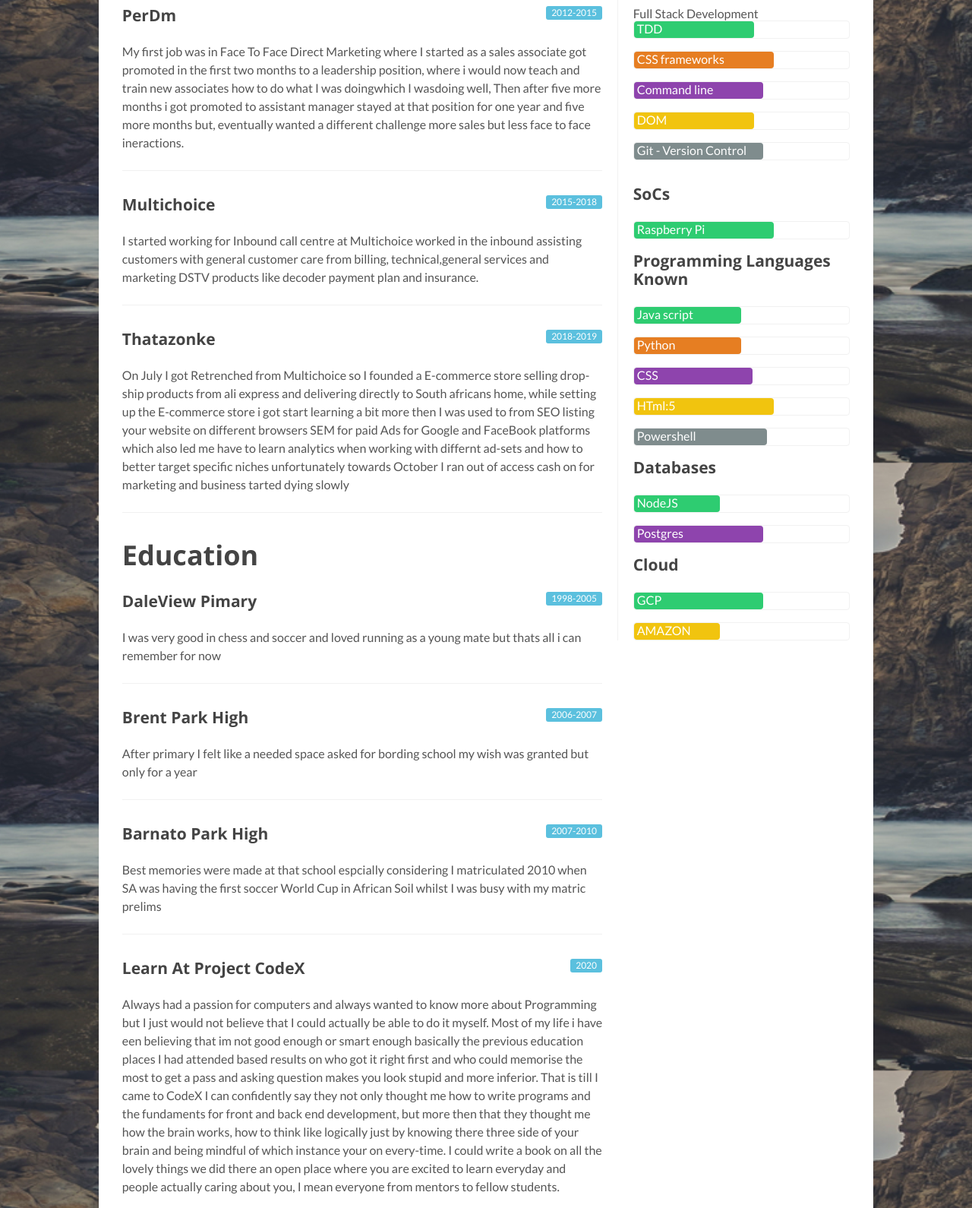
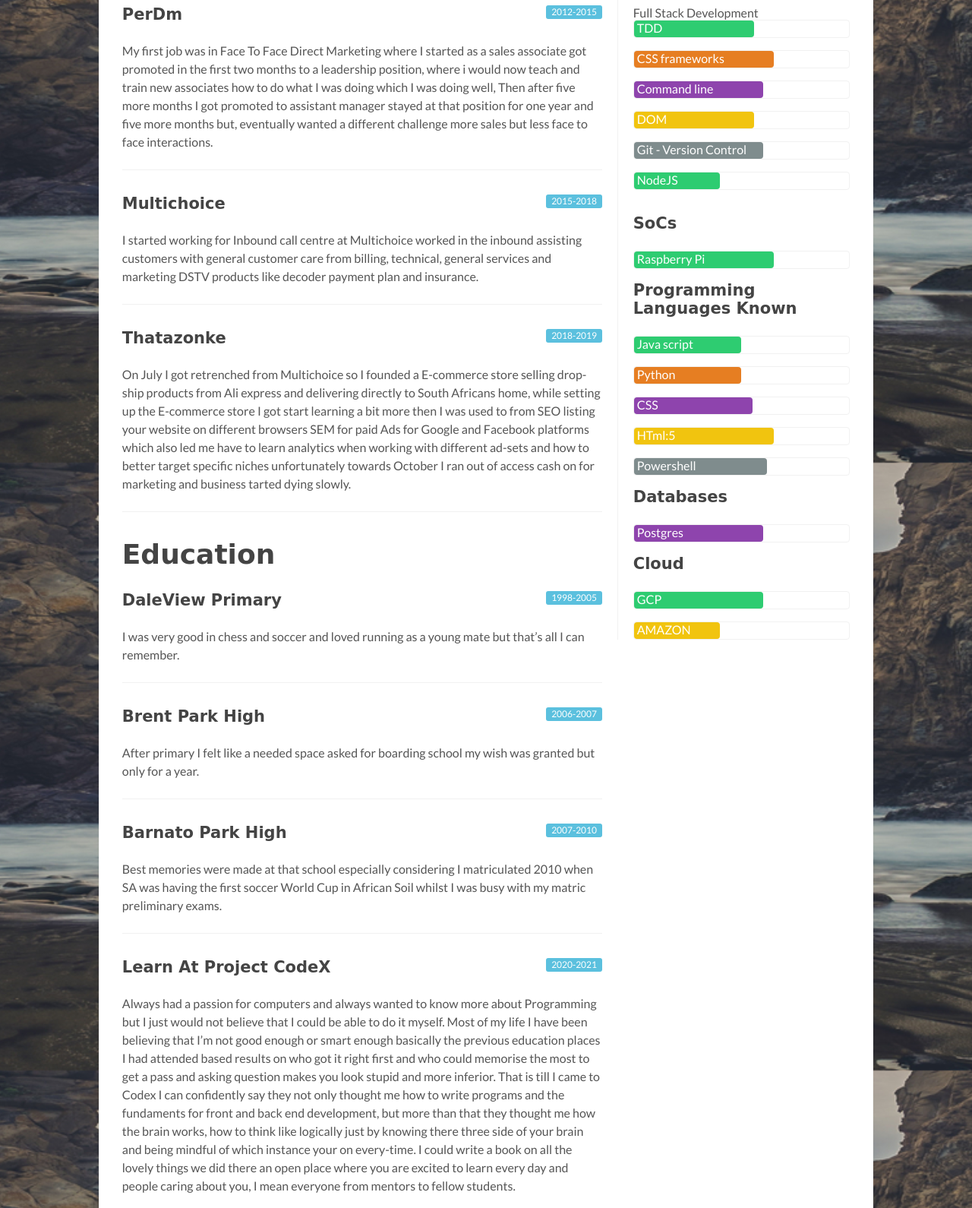
Before and after one commit to mduduziavatar/my-Portfolio, a plain HTML site: page resume.html in a window 1280 px wide. Shown: the part 191-1781 px from the top of the page at 76% size. Drawn offline with nearby package versions, Linux system fonts and the light colour scheme; a web font is replaced by a local one.

Commit message:
updated css and fonts

```diff
--- a/contact.html
+++ b/contact.html
@@ -6,11 +6,13 @@
     <meta http-equiv="X-UA-Compatible" content="IE=edge,chrome=1">
     <meta name="description" content="">
     <meta name="viewport" content="width=device-width, initial-scale=1.0">
-    <link rel="stylesheet" href="https://stackpath.bootstrapcdn.com/font-awesome/4.7.0/css/font-awesome.min.css" integrity="sha384-wvfXpqpZZVQGK6TAh5PVlGOfQNHSoD2xbE+QkPxCAFlNEevoEH3Sl0sibVcOQVnN" crossorigin="anonymous">
+    <link rel="stylesheet" href="https://stackpath.bootstrapcdn.com/font-awesome/4.7.0/css/font-awesome.min.css"
+        integrity="sha384-wvfXpqpZZVQGK6TAh5PVlGOfQNHSoD2xbE+QkPxCAFlNEevoEH3Sl0sibVcOQVnN" crossorigin="anonymous">
     <link rel="stylesheet" href="css/normalize.min.css">
     <link rel="stylesheet" href="css/normalize.css">
     <link rel="stylesheet" href="css/main.css">
-    <link rel="stylesheet" href="https://cdnjs.cloudflare.com/ajax/libs/font-awesome/4.7.0/css/font-awesome.min.css">
+    <!-- <link rel="stylesheet" href="https://cdnjs.cloudflare.com/ajax/libs/font-awesome/4.7.0/css/font-awesome.min.css"> -->
+    <link rel="stylesheet" href="https://cdnjs.cloudflare.com/ajax/libs/font-awesome/5.15.2/css/all.min.css">
     <link rel="icon" href="favicon.ico" type="image/-icon">
     <title>Siphiwe Malinga - Full Stack Web Developer</title>
 </head>
@@ -21,16 +23,16 @@
             <div id="tab-container" class="tab-container">
                 <ul class="tabs">
                     <li class='tab' id="tab-about">
-                        <a href="index.html"><i class="icon-user"></i>About Me</a>
+                        <a href="index.html"><i class="fas fa-user"></i>About Me</a>
                     </li>
                     <li class='tab'>
-                        <a href="resume.html"><i class="icon-file-text"></i>Resume</a>
+                        <a href="resume.html"><i class="fas fa-file-alt"></i>Resume</a>
                     </li>
                     <li class='tab'>
-                        <a href="portfolio.html"><i class="icon-heart"></i>Coding Projects</a>
+                        <a href="portfolio.html"><i class="fas fa-heart"></i>Coding Projects</a>
                     </li>
                     <li class='tab'>
-                        <a href="contact.html"><i class="icon-envelope"></i>Contact</a>
+                        <a href="contact.html"><i class="fas fa-envelope"></i>Contact</a>
                     </li>
                 </ul>
                 <div id="tab-data-wrap">
@@ -39,24 +41,28 @@
                             <div class="g1">
                                 <div class="sny-icon-box">
                                     <div class="sny-icon">
-                                        <i class="icon-user"></i>
+                                        <i class="icon-globe"></i>
                                     </div>
                                     <div class="sny-icon-content">
-                                        <h4>About Me</h4>
-                                        <p>I was born in Soweto Johanessburg South Africa. After high school tried teaching my self how to program the whole year got some basics thereafter like building a hangman game in python. Then I had to go to work,
-                                            worked in Direct sales, then telesales, then I did online e-commerce sales. Through all of that my passion was always on computers on how they work to give us this technology that we see everyday. Tried teaching
-                                            myself how to programme but thanks to CodeX I now can</p>
+                                        <h4>My Location</h4>
+                                        <p>Cape Town South Africa</p>
                                     </div>
                                 </div>
                             </div>
                             <div class="g1">
                                 <div class="sny-icon-box">
                                     <div class="sny-icon">
-                                        <i class="icon-globe"></i>
+                                        <i class="icon-user"></i>
                                     </div>
                                     <div class="sny-icon-content">
-                                        <h4>My Address</h4>
-                                        <p>96 Kipling ave Mandaley Mitchells Plain 7789</p>
+                                        <h4>About Me</h4>
+                                        <p>I was born in Soweto Johannesburg South Africa. After high school tried
+                                            teaching myself how to program the whole year got some basics thereafter
+                                            like building a hangman game in python. Then I had to go to work, worked in
+                                            Direct sales, then telesales, then I did online e-commerce sales. Through
+                                            all my passion was always on computers on how they work to give us this
+                                            technology that we see every day. Tried teaching myself how to programme but
+                                            thanks to Codex I now can.</p>
                                     </div>
                                 </div>
                             </div>
@@ -85,7 +91,8 @@
                                 <div class="item-box clearfix">
                                     <div class="item-data">
                                         <h3>
-                                            <a href="https://www.linkedin.com/in/siphiwe-mduduzi-malinga-90941b156/" class="fa fa-linkedin"></a>
+                                            <a href="https://www.linkedin.com/in/siphiwe-mduduzi-malinga-90941b156/"
+                                                class="fab fa-linkedin"></a>
                                         </h3>
                                     </div>
                                 </div>
@@ -94,7 +101,7 @@
                                 <div class="item-box clearfix">
                                     <div class="item-data">
                                         <h3>
-                                            <a href="https://twitter.com/Siphiwe65193093" class="fa fa-twitter"></a>
+                                            <a href="https://twitter.com/Siphiwe65193093" class="fab fa-twitter"></a>
                                         </h3>
                                     </div>
                                 </div>
@@ -103,7 +110,7 @@
                                 <div class="item-box clearfix">
                                     <div class="item-data">
                                         <h3>
-                                            <a href="https://www.facebook.com/siphiwemdu" class="fa fa-facebook"></a>
+                                            <a href="https://www.facebook.com/siphiwemdu" class="fab fa-facebook-f"></a>
                                         </h3>
                                     </div>
                                 </div>
@@ -112,7 +119,8 @@
                                 <div class="item-box clearfix">
                                     <div class="item-data">
                                         <h3>
-                                            <a href="https://www.instagram.com/siphiwemduduzimalinga/" class="fa fa-instagram"></a>
+                                            <a href="https://www.instagram.com/siphiwemduduzimalinga/"
+                                                class="fab fa-instagram"></a>
                                         </h3>
                                     </div>
                                 </div>
--- a/css/main.css
+++ b/css/main.css
@@ -1,5 +1,7 @@
 @import url(http://fonts.googleapis.com/css?family=Open+Sans:400,700);
 @import url(http://fonts.googleapis.com/css?family=Lato:400,700);
+@import url(https://fonts.googleapis.com/css2?family=Fruktur&display=swap);
+@import url(https://cdnjs.cloudflare.com/ajax/libs/font-awesome/4.7.0/css/font-awesome.min.css);
 *,
 *:before,
 *:after {
@@ -8,6 +10,10 @@
     box-sizing: border-box;
 }
 
+/* Fonts */
+#header{
+    font-family: 'Fruktur', cursive;
+}
 
 /* HTML5 DECLARATIONS */
 
@@ -654,6 +660,7 @@ body {
 
 #header h4 {
     margin-bottom: 0px;
+
 }
 
 #header .visible {
@@ -779,11 +786,19 @@ body {
     text-transform: uppercase;
     letter-spacing: 2px;
     margin-bottom: .3em;
+    font-family: 'Fruktur', cursive;
+}
+
+#header h3 {
+    color: #999;
+    font-family: 'Fruktur', cursive;
+
 }
 
 .info h4,
 #header h4 {
     color: #999;
+
 }
 
 
@@ -875,9 +890,21 @@ body {
     clear: both;
 }
 
+#about{
+    font-style: fa fa-odnoklassniki-square;
+}
+
+#resume h3, h4, h5{
+    font-family: 'Fruktur', cursive;
+
+}
 
 /* Portfolio */
 
+#portfolio h3{
+    font-family: 'Fruktur', cursive;
+
+}
 .image {
     position: relative;
 }
--- a/resume.html
+++ b/resume.html
@@ -4,11 +4,12 @@
 <head>
     <meta charset="UTF-8">
     <meta name="viewport" content="width=device-width, initial-scale=1.0">
-    <link rel="stylesheet" href="https://stackpath.bootstrapcdn.com/font-awesome/4.7.0/css/font-awesome.min.css" integrity="sha384-wvfXpqpZZVQGK6TAh5PVlGOfQNHSoD2xbE+QkPxCAFlNEevoEH3Sl0sibVcOQVnN" crossorigin="anonymous">
+    <link rel="stylesheet" href="https://stackpath.bootstrapcdn.com/font-awesome/4.7.0/css/font-awesome.min.css"
+        integrity="sha384-wvfXpqpZZVQGK6TAh5PVlGOfQNHSoD2xbE+QkPxCAFlNEevoEH3Sl0sibVcOQVnN" crossorigin="anonymous">
     <link rel="stylesheet" href="css/normalize.min.css">
     <link rel="stylesheet" href="css/normalize.css">
     <link rel="stylesheet" href="css/main.css">
-    <link rel="stylesheet" href="https://cdnjs.cloudflare.com/ajax/libs/font-awesome/4.7.0/css/font-awesome.min.css">
+    <link rel="stylesheet" href="https://cdnjs.cloudflare.com/ajax/libs/font-awesome/5.15.2/css/all.min.css">
     <link rel="icon" href="favicon.ico" type="image/-icon">
     <title>Siphiwe Malinga - Full Stack Web Developer</title>
 </head>
@@ -19,16 +20,16 @@
             <div id="tab-container" class="tab-container">
                 <ul class="tabs">
                     <li class='tab' id="tab-about">
-                        <a href="index.html"><i class="icon-user"></i>About Me</a>
+                        <a href="index.html"><i class="fas fa-user"></i>About Me</a>
                     </li>
                     <li class='tab'>
-                        <a href="resume.html"><i class="icon-file-text"></i>Resume</a>
+                        <a href="resume.html"><i class="fas fa-file-alt"></i>Resume</a>
                     </li>
                     <li class='tab'>
-                        <a href="portfolio.html"><i class="icon-heart"></i>Coding Projects</a>
+                        <a href="portfolio.html"><i class="fas fa-heart"></i>Coding Projects</a>
                     </li>
                     <li class='tab'>
-                        <a href="contact.html"><i class="icon-envelope"></i>Contact</a>
+                        <a href="contact.html"><i class="fas fa-envelope"></i>Contact</a>
                     </li>
                 </ul>
             </div>
@@ -45,8 +46,12 @@
                                         PerDm
                                     </h5>
                                     <p>
-                                        My first job was in Face To Face Direct Marketing where I started as a sales associate got promoted in the first two months to a leadership position, where i would now teach and train new associates how to do what I was doingwhich I wasdoing well, Then
-                                        after five more months i got promoted to assistant manager stayed at that position for one year and five more months but, eventually wanted a different challenge more sales but less face to face ineractions.
+                                        My first job was in Face To Face Direct Marketing where I started as a sales
+                                        associate got promoted in the first two months to a leadership position, where i
+                                        would now teach and train new associates how to do what I was doing which I was
+                                        doing well, Then after five more months I got promoted to assistant manager
+                                        stayed at that position for one year and five more months but, eventually wanted
+                                        a different challenge more sales but less face to face interactions.
                                     </p>
                                 </li>
                                 <li><span class="label label-info">2015-2018</span>
@@ -54,47 +59,66 @@
                                         Multichoice
                                     </h5>
                                     <p>
-                                        I started working for Inbound call centre at Multichoice worked in the inbound assisting customers with general customer care from billing, technical,general services and marketing DSTV products like decoder payment plan and insurance.
+                                        I started working for Inbound call centre at Multichoice worked in the inbound
+                                        assisting customers with general customer care from billing, technical, general
+                                        services and marketing DSTV products like decoder payment plan and insurance.
                                     </p>
                                 </li>
                                 <li><span class="label label-info">2018-2019</span>
                                     <h5>
                                         Thatazonke
                                     </h5>
-                                    <p>On July I got Retrenched from Multichoice so I founded a E-commerce store selling drop-ship products from ali express and delivering directly to South africans home, while setting up the E-commerce store i got start
-                                        learning a bit more then I was used to from SEO listing your website on different browsers SEM for paid Ads for Google and FaceBook platforms which also led me have to learn analytics when working with differnt
-                                        ad-sets and how to better target specific niches unfortunately towards October I ran out of access cash on for marketing and business tarted dying slowly</p>
+                                    <p>On July I got retrenched from Multichoice so I founded a E-commerce store selling
+                                        drop-ship products from Ali express and delivering directly to South Africans
+                                        home, while setting up the E-commerce store I got start learning a bit more then
+                                        I was used to from SEO listing your website on different browsers SEM for paid
+                                        Ads for Google and Facebook platforms which also led me have to learn analytics
+                                        when working with different ad-sets and how to better target specific niches
+                                        unfortunately towards October I ran out of access cash on for marketing and
+                                        business tarted dying slowly.</p>
                                 </li>
                                 <h3>
                                     Education
                                 </h3>
                                 <li><span class="label label-info">1998-2005</span>
                                     <h5>
-                                        DaleView Pimary
+                                        DaleView Primary
                                     </h5>
-                                    <p>I was very good in chess and soccer and loved running as a young mate but thats all i can remember for now</p>
+                                    <p>I was very good in chess and soccer and loved running as a young mate but that’s
+                                        all I can remember.</p>
                                 </li>
                                 <li><span class="label label-info">2006-2007</span>
                                     <h5>
                                         Brent Park High
                                     </h5>
-                                    <p>After primary I felt like a needed space asked for bording school my wish was granted but only for a year </p>
+                                    <p>After primary I felt like a needed space asked for boarding school my wish was
+                                        granted but only for a year.</p>
                                 </li>
                                 <li><span class="label label-info">2007-2010</span>
                                     <h5>
                                         Barnato Park High
                                     </h5>
-                                    <p>Best memories were made at that school espcially considering I matriculated 2010 when SA was having the first soccer World Cup in African Soil whilst I was busy with my matric prelims</p>
+                                    <p>Best memories were made at that school especially considering I matriculated 2010
+                                        when SA was having the first soccer World Cup in African Soil whilst I was busy
+                                        with my matric preliminary exams.</p>
                                 </li>
-                                <li><span class="label label-info">2020</span>
+                                <li><span class="label label-info">2020-2021</span>
                                     <h5>
                                         Learn At Project CodeX
                                     </h5>
-                                    <p>Always had a passion for computers and always wanted to know more about Programming but I just would not believe that I could actually be able to do it myself. Most of my life i have een believing that im not good enough
-                                        or smart enough basically the previous education places I had attended based results on who got it right first and who could memorise the most to get a pass and asking question makes you look stupid and more inferior.
-                                        That is till I came to CodeX I can confidently say they not only thought me how to write programs and the fundaments for front and back end development, but more then that they thought me how the brain works, how
-                                        to think like logically just by knowing there three side of your brain and being mindful of which instance your on every-time. I could write a book on all the lovely things we did there an open place where you are
-                                        excited to learn everyday and people actually caring about you, I mean everyone from mentors to fellow students.</p>
+                                    <p>Always had a passion for computers and always wanted to know more about
+                                        Programming but I just would not believe that I could be able to do it myself.
+                                        Most of my life I have been believing that I’m not good enough or smart enough
+                                        basically the previous education places I had attended based results on who got
+                                        it right first and who could memorise the most to get a pass and asking question
+                                        makes you look stupid and more inferior. That is till I came to Codex I can
+                                        confidently say they not only thought me how to write programs and the
+                                        fundaments for front and back end development, but more than that they thought
+                                        me how the brain works, how to think like logically just by knowing there three
+                                        side of your brain and being mindful of which instance your on every-time. I
+                                        could write a book on all the lovely things we did there an open place where you
+                                        are excited to learn every day and people caring about you, I mean
+                                        everyone from mentors to fellow students.</p>
                                 </li>
 
                             </ul>
@@ -121,6 +145,9 @@
                                 </div>
                                 <div class="meter asbestos">
                                     <span style="width: 60%"><span>Git - Version Control</span></span>
+                                </div>
+                                <div class="meter emerald">
+                                    <span style="width: 40%"><span>NodeJS</span></span>
                                 </div>
                                 <div class="break"></div>
                                 <h5>
@@ -151,9 +178,6 @@
                                 <h5>
                                     Databases
                                 </h5>
-                                <div class="meter emerald">
-                                    <span style="width: 40%"><span>NodeJS</span></span>
-                                </div>
                                 <div class="meter wisteria">
                                     <span style="width: 60%"><span>Postgres</span></span>
                                 </div>
```
Also changed, not shown: index.html (+9 -14 lines), portfolio.html (+7 -7 lines).
